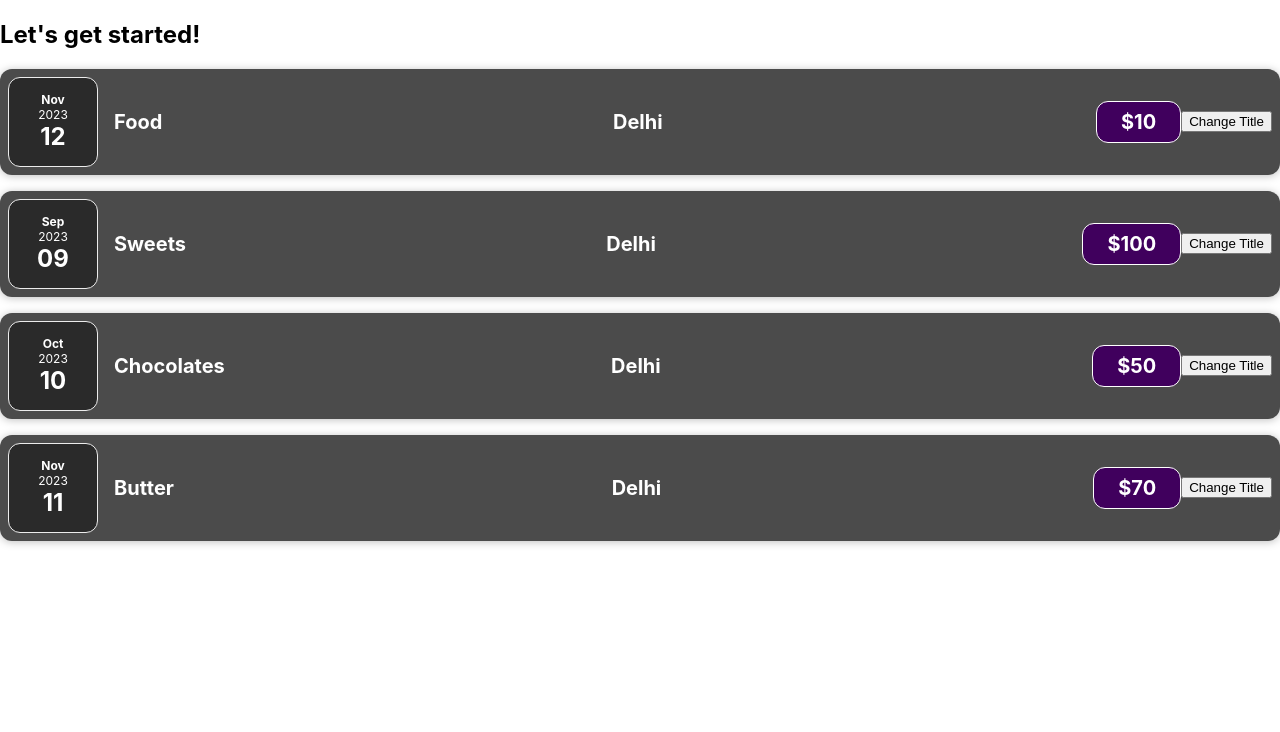
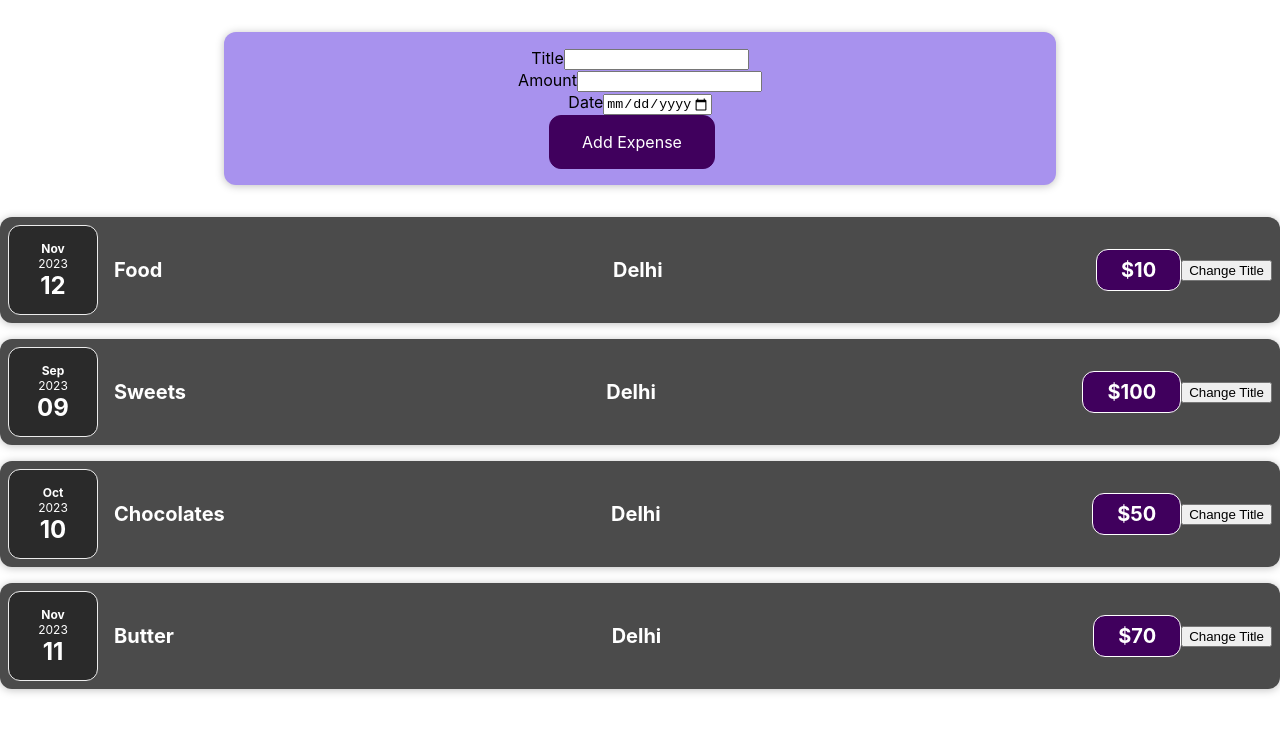
Before and after one commit to ManasB16/Lets-Get-Started-with-React, a React (Create React App) app: page / in a window 1280 px wide. Shown: the top 732 px of the page. Built offline with nearby package versions, Linux system fonts and the light colour scheme.

Commit message:
Lifting State Up

```diff
--- a/src/App.js
+++ b/src/App.js
@@ -26,6 +26,7 @@
 
 import React from "react";
 import ExpenseItem from "./components/Expenses/ExpenseItem";
+import NewExpense from "./components/NewExpense/NewExpense";
 
 const App = () => {
   const expenses = [
@@ -59,9 +60,14 @@ const App = () => {
     },
   ];
 
+  function addData(data) {
+    expenses.push(data);
+    console.log(data);
+  }
+
   return (
     <div>
-      <h2>Let's get started!</h2>
+      <NewExpense addFunction={addData} />
       {expenses.map((expense) => (
         <ExpenseItem
           key={expense.id} // Don't forget to set a unique key when mapping components
--- a/src/components/NewExpense/ExpenseForm.jsx
+++ b/src/components/NewExpense/ExpenseForm.jsx
@@ -1,7 +1,7 @@
 import React, { useState } from "react";
 import "./ExpenseForm.css";
 
-const ExpenseForm = () => {
+const ExpenseForm = ({ formFunction }) => {
   // const [enteredTitle, setEnteredTitle] = useState("");
   // const [enteredAmount, setEnteredAmount] = useState("");
   // const [enteredDate, setEnteredDate] = useState("");
@@ -42,7 +42,12 @@ const ExpenseForm = () => {
 
   function onSubmit(e) {
     e.preventDefault();
-    console.log(userInput);
+    const newUserInput = {
+      title: userInput.enteredTitle,
+      amount: userInput.enteredAmount,
+      date: new Date(userInput.enteredDate),
+    };
+    formFunction(newUserInput);
     setUserInput({
       enteredTitle: "",
       enteredAmount: "",
--- a/src/components/NewExpense/NewExpense.jsx
+++ b/src/components/NewExpense/NewExpense.jsx
@@ -2,10 +2,15 @@ import React from "react";
 import ExpenseForm from "./ExpenseForm";
 import "./NewExpense.css";
 
-const NewExpense = () => {
+const NewExpense = ({ addFunction }) => {
+  function getFormData(data) {
+    const formData = { ...data, id: Math.random().toString() };
+    addFunction(formData);
+  }
+
   return (
     <div className="new-expense">
-      <ExpenseForm />
+      <ExpenseForm formFunction={getFormData} />
     </div>
   );
 };
```
